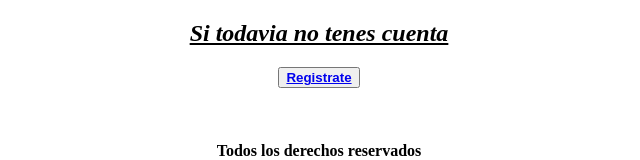
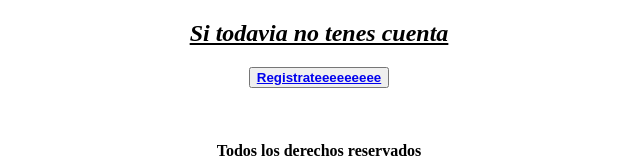
Before and after one commit to lucior21/cac24101, a plain HTML site: page index.html in a window 1280 px wide. Shown: the part 399-559 px from the top of the page, without its empty margins (321-961 px from the left). Drawn offline with Linux system fonts and the light colour scheme.

Commit message:
modifique palabra de registro

```diff
--- a/index.html
+++ b/index.html
@@ -49,7 +49,7 @@
         <h2 align="center"><u><i>Si todavia no tenes cuenta</i></u></h2>
 
         <div align="center">
-            <button><b><a href="./registro.html"><b>Registrate</b></a></button>
+            <button><b><a href="./registro.html"><b>Registrateeeeeeeee</b></a></button>
         </div>
 
     </main>
```
